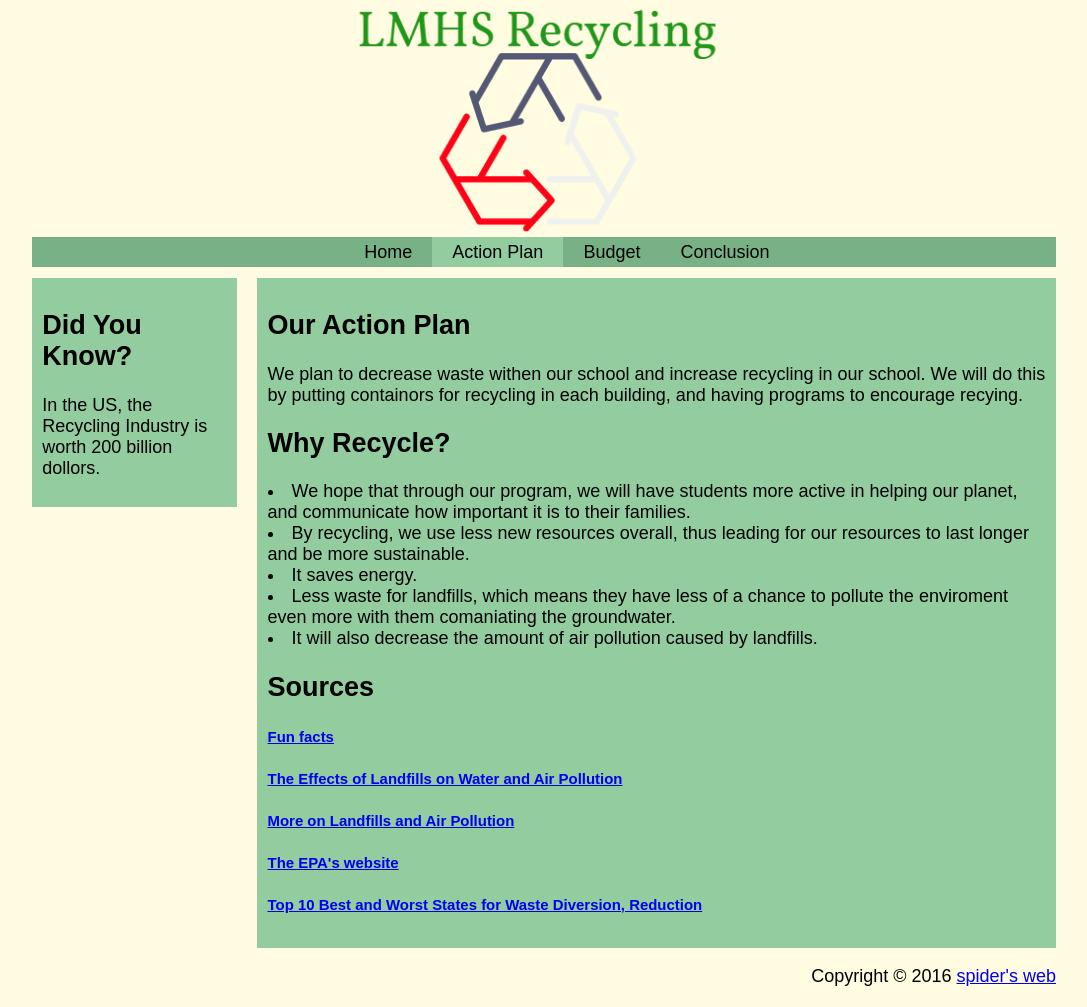
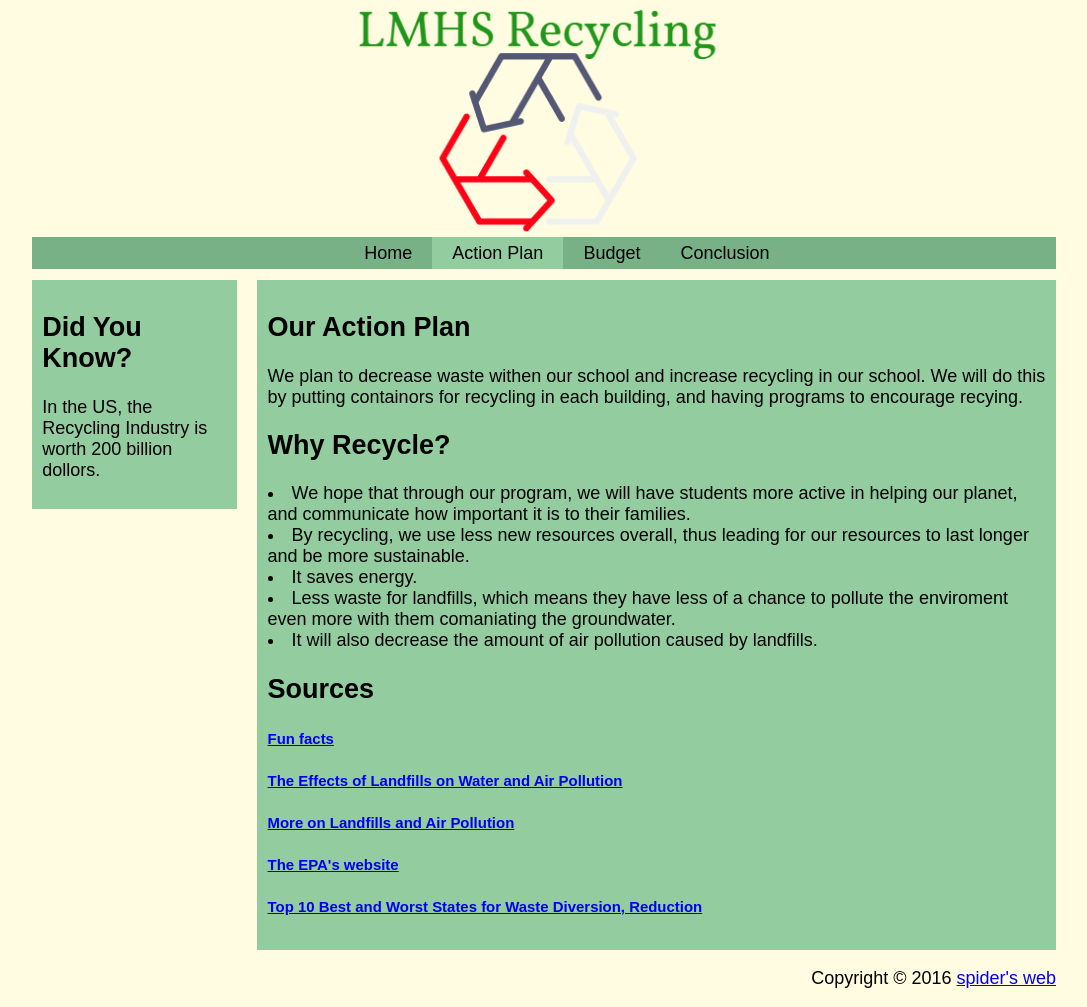
Before and after one commit to pie-and-cat/Web-Design-Recycling-Project, a plain HTML site: page about.html in a window 1280 px wide. Shown: the whole page, without its empty margins (96-1183 px from the left). Drawn offline with Linux system fonts and the light colour scheme; files whose address does not match are found by name.

Commit message:
Add files via upload

```diff
--- a/style.css
+++ b/style.css
@@ -1,6 +1,6 @@
 html{
   background-color: #FFFCE1;
-  font-family:sans-serif;
+  font-family: sans-serif;
 }
 
 body{
@@ -20,7 +20,7 @@
   margin-bottom: 1%;
 	float:right;
 	width:100%;
-  line-height: 30px;
+  line-height: 32px;
 }
 
 #mainHeader nav li{
@@ -39,7 +39,7 @@
 header nav li a, header nav li a:link, header nav li a:visited{
 	color: black;
 	height: 30px;
-	padding: 9px 20px;
+	padding: 10px 20px;
 	text-decoration: none;
 }
 
```
